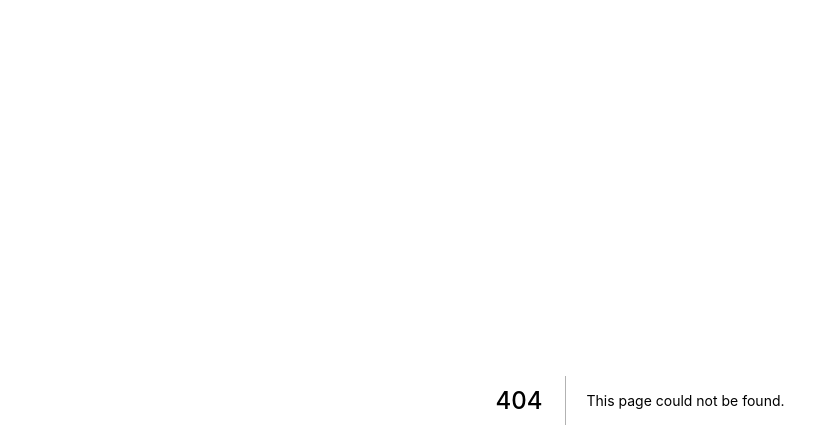
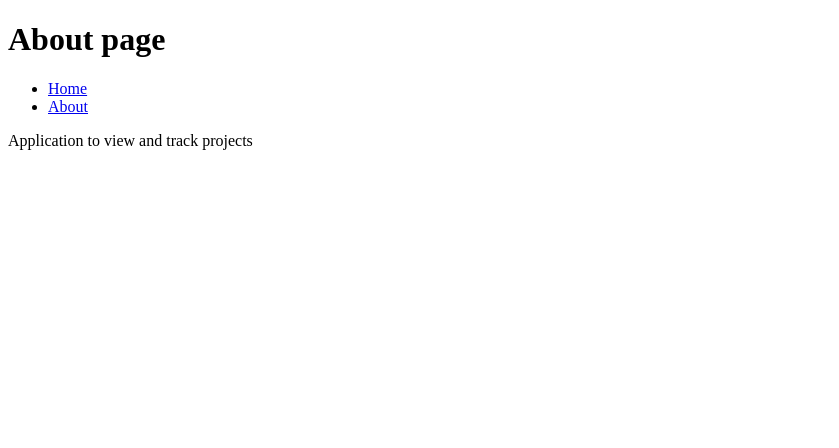
Before and after one commit to epittab/project_tracker, a Next.js app: page /about in a window 1280 px wide. Before the commit this address had no page. Shown: the top 448 px of the page, without its empty margins (0-839 px from the left). Built offline with nearby package versions, Linux system fonts and the light colour scheme.

Commit message:
created Nav component and linked pages

```diff
--- /dev/null
+++ b/Components/Nav.js
@@ -0,0 +1,19 @@
+import React from 'react';
+import Link from 'next/link';
+
+class Nav extends React.Component{
+
+    render(){
+        //render method should return JSX
+        return(
+            <div className = 'Nav'>
+                <ul>
+                    <li><Link href='/'><a>Home</a></Link></li>
+                    <li><Link href='/about'><a>About</a></Link></li>
+                </ul>
+            </div>
+        )
+    }
+}
+
+export default Nav;
--- /dev/null
+++ b/pages/about.js
@@ -0,0 +1,18 @@
+
+import Nav from '../Components/Nav';
+
+const About = () => (
+
+    <div>
+        <h1>About page </h1>
+
+        <Nav />
+
+        <p>Application to view and track projects</p>
+
+    </div>
+
+
+    );
+
+    export default About;
```
Also changed, not shown: pages/index.js (+22 -1 lines).
